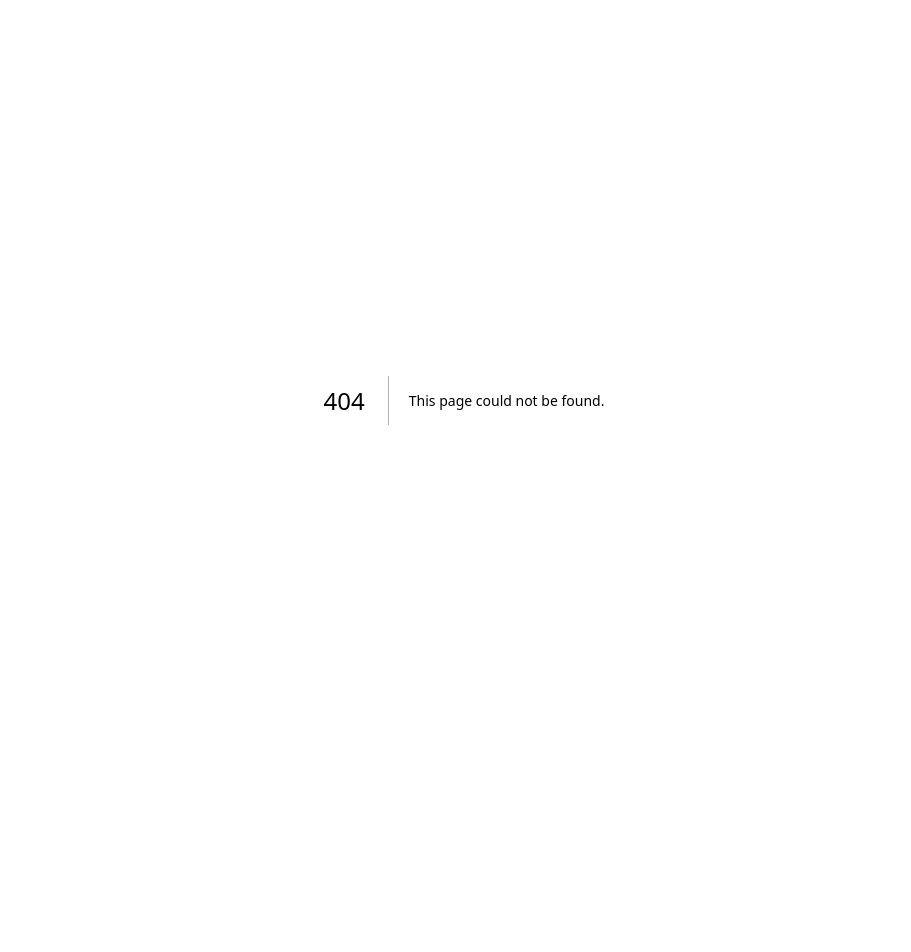
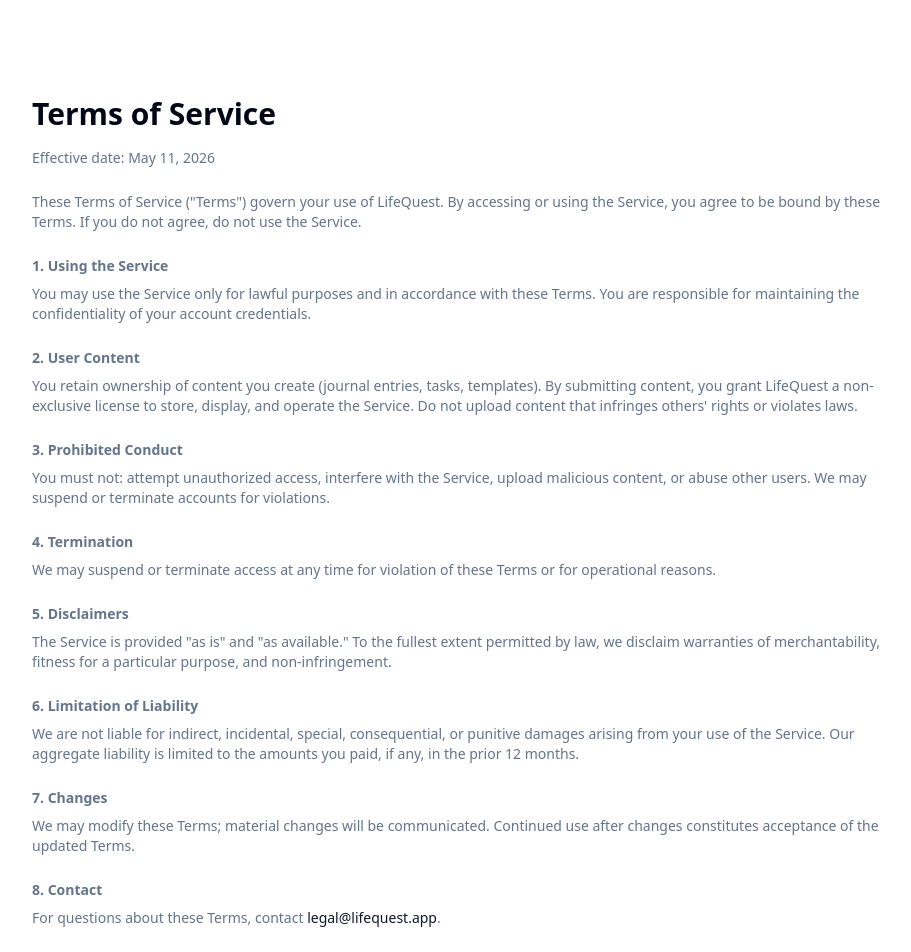
Before and after one commit to HorrorReaper/lifequest, a Next.js app: page /terms in a window 1280 px wide. Before the commit this address had no page. Shown: the top 952 px of the page, without its empty margins (176-1087 px from the left). Before the commit the page ends 800 px from the top, so only its background shows below. Built offline with nearby package versions, Linux system fonts and the light colour scheme.

Commit message:
2 neue Seiten

```diff
--- a/src/app/page.tsx
+++ b/src/app/page.tsx
@@ -349,9 +349,9 @@
             <span>© 2026 LifeQuest</span>
           </div>
           <div className="flex gap-6">
-            <a href="#" className="hover:text-foreground">Privacy</a>
-            <a href="#" className="hover:text-foreground">Terms</a>
-            <a href="#" className="hover:text-foreground">Contact</a>
+            <Link href="/privacy" className="hover:text-foreground">Privacy</Link>
+            <Link href="/terms" className="hover:text-foreground">Terms</Link>
+            <Link href="/contact" className="hover:text-foreground">Contact</Link>
           </div>
         </div>
       </footer>
--- /dev/null
+++ b/src/app/privacy/page.tsx
@@ -0,0 +1,76 @@
+import Link from "next/link";
+
+export default function PrivacyPage() {
+  return (
+    <div className="container mx-auto px-4 py-24 max-w-4xl">
+      <h1 className="text-3xl font-bold mb-4">Privacy Policy</h1>
+
+      <p className="text-sm text-muted-foreground mb-6">Last updated: May 11, 2026</p>
+
+      <section className="text-sm text-muted-foreground mb-6">
+        <p>
+          LifeQuest (“we”, “us”, or “our”) respects your privacy. This Privacy Policy explains what information
+          we collect, how we use it, and the choices you have regarding your information. This is a general overview
+          and not legal advice — replace or review with your legal counsel before publishing.
+        </p>
+      </section>
+
+      <section className="text-sm text-muted-foreground mb-6">
+        <h2 className="font-semibold mb-2">1. Information We Collect</h2>
+        <ul className="list-disc pl-5">
+          <li>Account data (name, email) when you sign up.</li>
+          <li>Journal and in-app content you create (entries, tasks, habits).</li>
+          <li>Usage data (features used, timestamps) for analytics and product improvements.</li>
+          <li>Device and technical data (IP, browser, OS) for security and diagnostics.</li>
+        </ul>
+      </section>
+
+      <section className="text-sm text-muted-foreground mb-6">
+        <h2 className="font-semibold mb-2">2. How We Use Information</h2>
+        <p>We use collected data to:</p>
+        <ul className="list-disc pl-5">
+          <li>Provide and operate the Service.</li>
+          <li>Improve and personalize features.</li>
+          <li>Analyze usage to detect and prevent abuse.</li>
+          <li>Communicate updates, marketing (with opt-out), and support.</li>
+        </ul>
+      </section>
+
+      <section className="text-sm text-muted-foreground mb-6">
+        <h2 className="font-semibold mb-2">3. Sharing & Disclosure</h2>
+        <p>
+          We do not sell personal data. We may share information with service providers who perform services on our behalf
+          (hosting, analytics, email delivery). We may disclose information to comply with the law or to protect rights.
+        </p>
+      </section>
+
+      <section className="text-sm text-muted-foreground mb-6">
+        <h2 className="font-semibold mb-2">4. Your Choices</h2>
+        <ul className="list-disc pl-5">
+          <li>Access, edit, or delete account data from your account settings.</li>
+          <li>Opt out of marketing emails via the unsubscribe link.</li>
+          <li>Control cookies and tracking via your browser settings.</li>
+        </ul>
+      </section>
+
+      <section className="text-sm text-muted-foreground mb-6">
+        <h2 className="font-semibold mb-2">5. Data Security & Retention</h2>
+        <p>
+          We use industry-standard measures to protect data. We retain information as long as needed to provide the
+          Service or as required by law.
+        </p>
+      </section>
+
+      <section className="text-sm text-muted-foreground">
+        <h2 className="font-semibold mb-2">6. Contact</h2>
+        <p>
+          For questions about this policy or requests regarding your data, contact us at <a href="mailto:privacy@lifequest.app" className="text-primary hover:underline">privacy@lifequest.app</a>.
+        </p>
+      </section>
+
+      <div className="mt-8">
+        <Link href="/" className="text-primary hover:underline">Back to home</Link>
+      </div>
+    </div>
+  );
+}
--- /dev/null
+++ b/src/app/terms/page.tsx
@@ -0,0 +1,85 @@
+import Link from "next/link";
+
+export default function TermsPage() {
+  return (
+    <div className="container mx-auto px-4 py-24 max-w-4xl">
+      <h1 className="text-3xl font-bold mb-4">Terms of Service</h1>
+
+      <p className="text-sm text-muted-foreground mb-6">Effective date: May 11, 2026</p>
+
+      <section className="text-sm text-muted-foreground mb-6">
+        <p>
+          These Terms of Service ("Terms") govern your use of LifeQuest. By accessing or using the Service, you agree
+          to be bound by these Terms. If you do not agree, do not use the Service.
+        </p>
+      </section>
+
+      <section className="text-sm text-muted-foreground mb-6">
+        <h2 className="font-semibold mb-2">1. Using the Service</h2>
+        <p>
+          You may use the Service only for lawful purposes and in accordance with these Terms. You are responsible for
+          maintaining the confidentiality of your account credentials.
+        </p>
+      </section>
+
+      <section className="text-sm text-muted-foreground mb-6">
+        <h2 className="font-semibold mb-2">2. User Content</h2>
+        <p>
+          You retain ownership of content you create (journal entries, tasks, templates). By submitting content, you
+          grant LifeQuest a non-exclusive license to store, display, and operate the Service. Do not upload content that
+          infringes others' rights or violates laws.
+        </p>
+      </section>
+
+      <section className="text-sm text-muted-foreground mb-6">
+        <h2 className="font-semibold mb-2">3. Prohibited Conduct</h2>
+        <p>
+          You must not: attempt unauthorized access, interfere with the Service, upload malicious content, or abuse
+          other users. We may suspend or terminate accounts for violations.
+        </p>
+      </section>
+
+      <section className="text-sm text-muted-foreground mb-6">
+        <h2 className="font-semibold mb-2">4. Termination</h2>
+        <p>
+          We may suspend or terminate access at any time for violation of these Terms or for operational reasons.
+        </p>
+      </section>
+
+      <section className="text-sm text-muted-foreground mb-6">
+        <h2 className="font-semibold mb-2">5. Disclaimers</h2>
+        <p>
+          The Service is provided "as is" and "as available." To the fullest extent permitted by law, we disclaim
+          warranties of merchantability, fitness for a particular purpose, and non-infringement.
+        </p>
+      </section>
+
+      <section className="text-sm text-muted-foreground mb-6">
+        <h2 className="font-semibold mb-2">6. Limitation of Liability</h2>
+        <p>
+          We are not liable for indirect, incidental, special, consequential, or punitive damages arising from your use
+          of the Service. Our aggregate liability is limited to the amounts you paid, if any, in the prior 12 months.
+        </p>
+      </section>
+
+      <section className="text-sm text-muted-foreground mb-6">
+        <h2 className="font-semibold mb-2">7. Changes</h2>
+        <p>
+          We may modify these Terms; material changes will be communicated. Continued use after changes constitutes
+          acceptance of the updated Terms.
+        </p>
+      </section>
+
+      <section className="text-sm text-muted-foreground">
+        <h2 className="font-semibold mb-2">8. Contact</h2>
+        <p>
+          For questions about these Terms, contact <a href="mailto:legal@lifequest.app" className="text-primary hover:underline">legal@lifequest.app</a>.
+        </p>
+      </section>
+
+      <div className="mt-8">
+        <Link href="/" className="text-primary hover:underline">Back to home</Link>
+      </div>
+    </div>
+  );
+}
```
